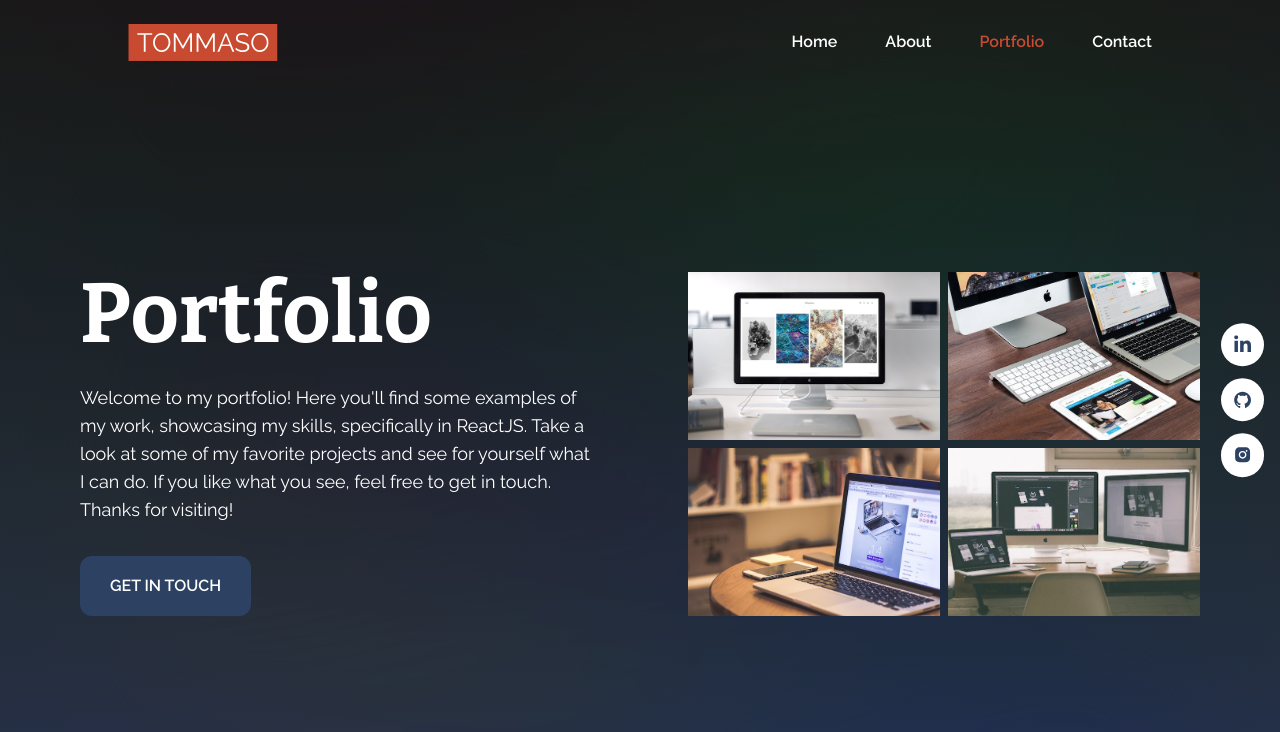
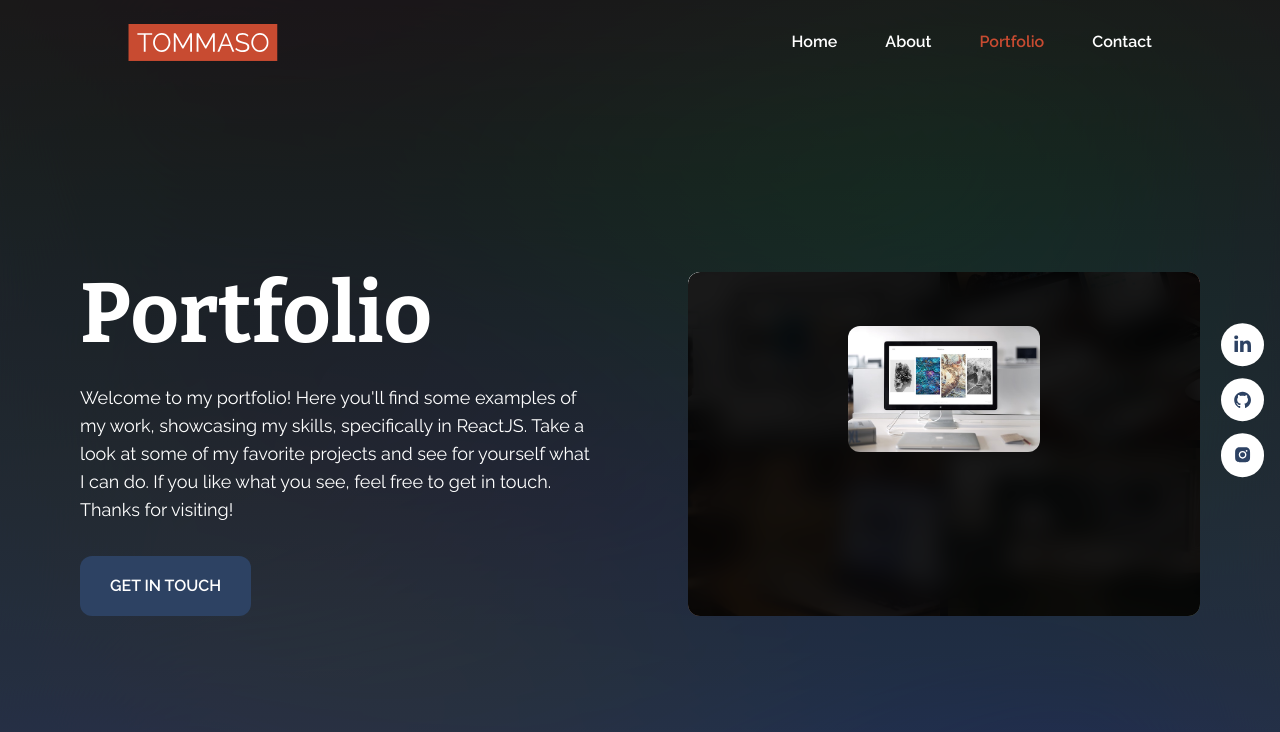
Before and after one commit to josetommaso/portfolio2023, a Next.js app: page /portfolio in a window 1280 px wide. Both pictures are taken after a click on the picture 814 px from the left and 355 px from the top of the page. Shown: the top 732 px of the page. Built offline with nearby package versions, Linux system fonts and the light colour scheme.

Commit message:
modal functionality

```diff
--- /dev/null
+++ b/src/components/Backdrop.js
@@ -0,0 +1,17 @@
+import { motion } from 'framer-motion';
+
+const Backdrop = ({ children, onClick }) => {
+	return (
+		<motion.div
+			className="backdrop-blur-md absolute top-0 left-0 h-full w-full bg-black/90 flex items-center justify-center"
+			onClick={onClick}
+			initial={{ opacity: 0 }}
+			animate={{ opacity: 1 }}
+			exit={{ opacity: 0 }}
+		>
+			{children}
+		</motion.div>
+	);
+};
+
+export default Backdrop;
--- /dev/null
+++ b/src/components/Modal.js
@@ -0,0 +1,49 @@
+import { motion } from 'framer-motion';
+import Image from 'next/image';
+import Backdrop from './Backdrop';
+
+const dropIn = {
+	hidden: {
+		y: '-100vh',
+		opacity: 0,
+	},
+	visible: {
+		y: 0,
+		opacity: 1,
+		transition: {
+			duration: 0.1,
+			type: 'spring',
+			damping: 20,
+			stiffness: 500,
+		},
+	},
+	exit: {
+		y: '100vh',
+		opacity: 0,
+	},
+};
+
+const Modal = ({ handleClose, text, project }) => {
+	return (
+		<Backdrop>
+			<motion.div
+				onClick={(e) => e.stopPropagation()}
+				className="max-w-[90%] md:max-w-[50%] min-h-[300px] m-auto p-8 rounded-xl flex flex-col items-center"
+				variants={dropIn}
+				initial="hidden"
+				animate="visible"
+				exit="exit"
+			>
+				<Image
+					src={`/${project.file}`}
+					className="w-full h-full object-cover rounded-xl"
+					alt={project.alt}
+					width="500"
+					height="500"
+				/>
+			</motion.div>
+		</Backdrop>
+	);
+};
+
+export default Modal;
--- /dev/null
+++ b/src/components/Project.js
@@ -0,0 +1,32 @@
+import { AnimatePresence } from 'framer-motion';
+import Image from 'next/image';
+import { useState } from 'react';
+import { createPortal } from 'react-dom';
+import Modal from './Modal';
+
+const Project = ({ project }) => {
+	const [modalOpen, setModalOpen] = useState(false);
+
+	const close = () => setModalOpen(false);
+	const open = () => setModalOpen(true);
+
+	return (
+		<li className="overflow-hidden" onClick={modalOpen ? close : open}>
+			<Image
+				src={`/${project.file}`}
+				className="w-full h-full object-cover cursor-pointer hover:scale-105 transition duration-500"
+				alt={project.alt}
+				width="300"
+				height="200"
+			/>
+
+			<AnimatePresence initial={false}>
+				{modalOpen && (
+					<Modal modalOpen={modalOpen} handleClose={close} project={project} />
+				)}
+			</AnimatePresence>
+		</li>
+	);
+};
+
+export default Project;
--- a/src/pages/portfolio.js
+++ b/src/pages/portfolio.js
@@ -1,8 +1,8 @@
-import Image from 'next/image';
 import Link from 'next/link';
 import { motion } from 'framer-motion';
 import { transition1 } from '@/transitions';
 import Head from 'next/head';
+import Project from '@/components/Project';
 
 const projects = [
 	{
@@ -36,8 +36,8 @@ const Portfolio = () => {
 				transition={transition1}
 				className="section"
 			>
-				<div className="container mx-auto h-full relative px-6 lg:px-20">
-					<div className="grid grid-rows-2 grid-cols-1 lg:grid-rows-1 lg:grid-cols-2 lg:items-center gap-8 lg:gap-24 lg:min-h-screen h-full pt-36 pb-14">
+				<div className="container mx-auto h-full px-6 lg:px-20">
+					<div className="grid grid-rows-2 grid-cols-1 lg:grid-rows-1 lg:grid-cols-2 lg:items-center gap-8 lg:gap-24 lg:min-h-screen h-full pt-36 pb-14 transform-none">
 						<article>
 							<h1 className="h1">Portfolio</h1>
 							<p className="text-lg text-white">
@@ -52,22 +52,21 @@ const Portfolio = () => {
 							</Link>
 						</article>
 						<motion.ul
+							id="ulAnimation"
 							initial={{ opacity: 0, y: '-80%' }}
 							animate={{ opacity: 1, y: '0' }}
 							exit={{ opacity: 0, y: '-80%' }}
 							transition={transition1}
-							className="grid grid-rows-2 grid-cols-2 gap-2 list-none"
+							onAnimationComplete={() => {
+								const ul = document.querySelector('#ulAnimation');
+								setTimeout(() => {
+									ul.removeAttribute('style');
+								}, 10);
+							}}
+							className="grid grid-rows-2 grid-cols-2 gap-2 list-none rounded-xl overflow-hidden"
 						>
 							{projects.map((project, i) => (
-								<li key={i} className="overflow-hidden">
-									<Image
-										src={`/${project.file}`}
-										className="w-full h-full object-cover cursor-pointer hover:scale-105 transition duration-500"
-										alt={project.alt}
-										width="300"
-										height="200"
-									/>
-								</li>
+								<Project key={i} project={project} />
 							))}
 						</motion.ul>
 					</div>
```
